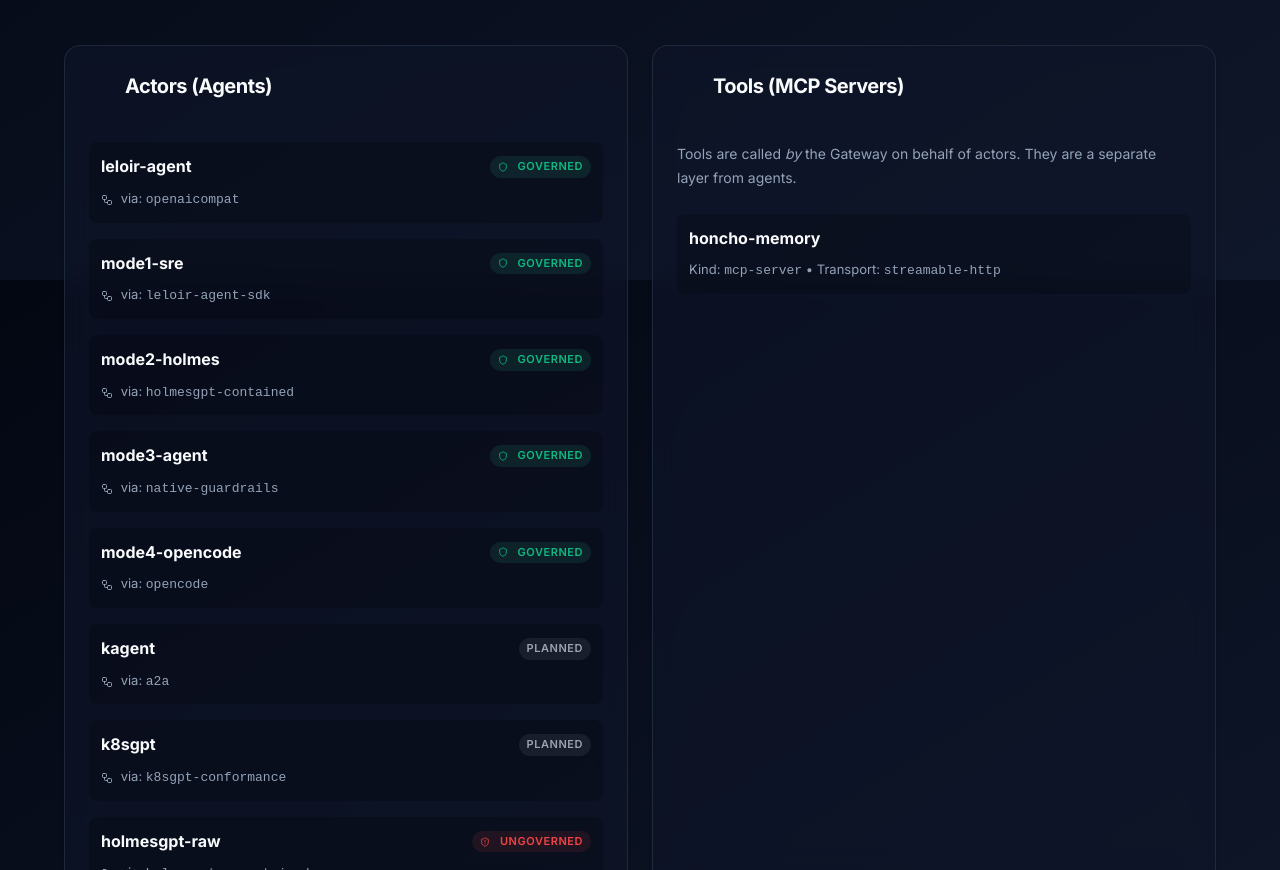
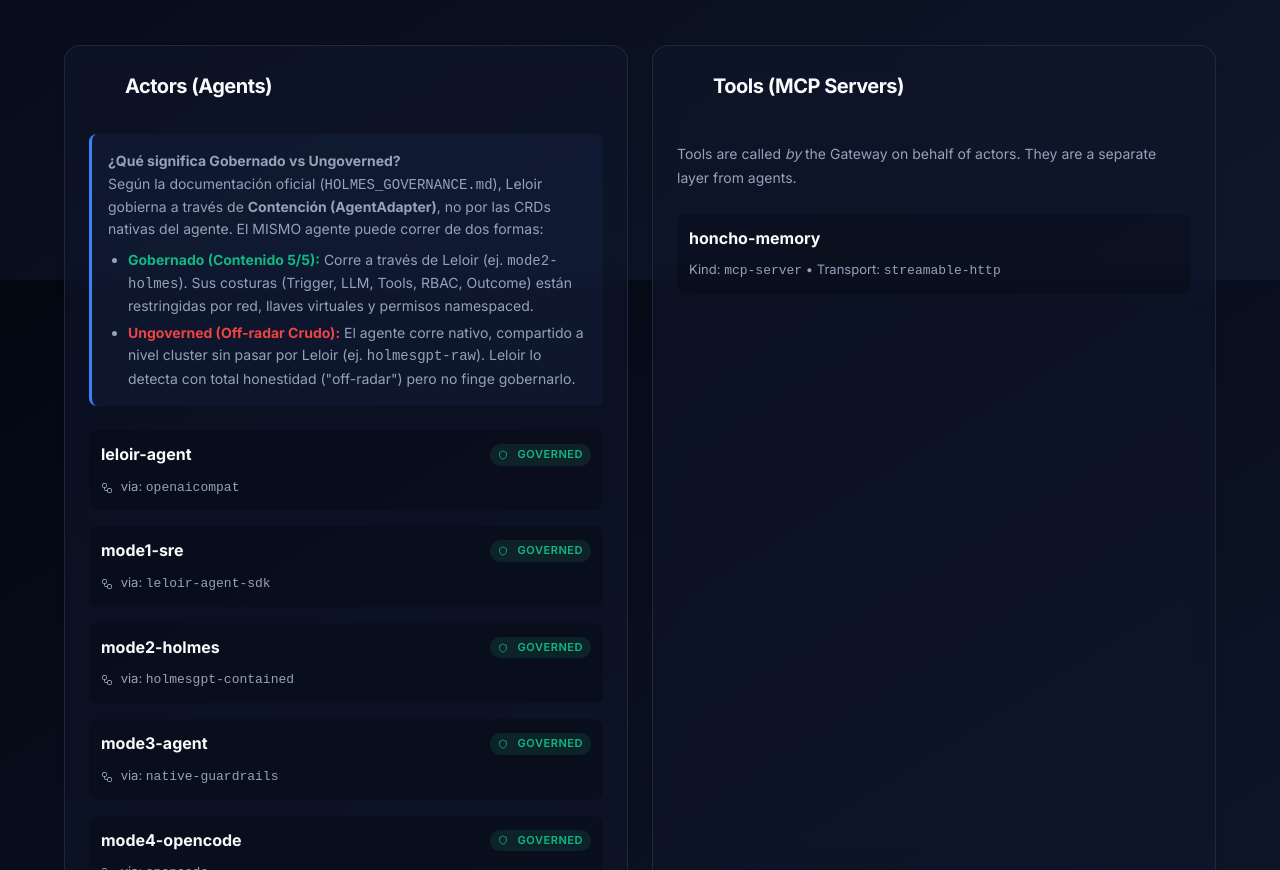
Before and after one commit to villadalmine/leloir-site, a React (Vite) app: page /#/install in a window 1280 px wide. Shown: the part 1320-2190 px from the top of the page. Built offline with nearby package versions, Linux system fonts and the light colour scheme.

Commit message:
docs(site): align governed vs ungoverned explanation strictly with HOLMES_GOVERNANCE.md

```diff
--- a/src/pages/Install.tsx
+++ b/src/pages/Install.tsx
@@ -36,10 +36,20 @@ export function Install() {
 
         <div style={{ display: 'grid', gridTemplateColumns: 'repeat(auto-fit, minmax(300px, 1fr))', gap: '24px', marginBottom: '48px' }}>
           <div className="glass-card" style={{ padding: '24px' }}>
-            <div style={{ display: 'flex', alignItems: 'center', gap: '12px', marginBottom: '24px', borderBottom: '1px solid var(--border)', paddingBottom: '16px' }}>
+            <div style={{ display: 'flex', alignItems: 'center', gap: '12px', marginBottom: '16px', borderBottom: '1px solid var(--border)', paddingBottom: '16px' }}>
               <Bot size={24} color="var(--primary)" />
               <h3 style={{ margin: 0, fontSize: '20px' }}>Actors (Agents)</h3>
             </div>
+
+            <div style={{ fontSize: '14px', color: 'var(--muted)', marginBottom: '24px', lineHeight: '1.6', backgroundColor: 'rgba(59, 130, 246, 0.05)', padding: '16px', borderRadius: '8px', borderLeft: '3px solid var(--info)' }}>
+              <strong>¿Qué significa Gobernado vs Ungoverned?</strong><br />
+              Según la documentación oficial (<code>HOLMES_GOVERNANCE.md</code>), Leloir gobierna a través de <strong>Contención (AgentAdapter)</strong>, no por las CRDs nativas del agente. El MISMO agente puede correr de dos formas:
+              <ul style={{ marginTop: '8px', marginBottom: 0, paddingLeft: '20px' }}>
+                <li style={{ marginBottom: '4px' }}><strong style={{ color: 'var(--ok)' }}>Gobernado (Contenido 5/5):</strong> Corre a través de Leloir (ej. <code>mode2-holmes</code>). Sus costuras (Trigger, LLM, Tools, RBAC, Outcome) están restringidas por red, llaves virtuales y permisos namespaced.</li>
+                <li><strong style={{ color: '#ef4444' }}>Ungoverned (Off-radar Crudo):</strong> El agente corre nativo, compartido a nivel cluster sin pasar por Leloir (ej. <code>holmesgpt-raw</code>). Leloir lo detecta con total honestidad ("off-radar") pero no finge gobernarlo.</li>
+              </ul>
+            </div>
+
             <div style={{ display: 'flex', flexDirection: 'column', gap: '16px' }}>
               {reportData.actors?.map((actor: any, i: number) => (
                 <div key={i} style={{ padding: '12px', backgroundColor: 'rgba(0,0,0,0.2)', borderRadius: '8px', border: '1px solid var(--border)' }}>
```
